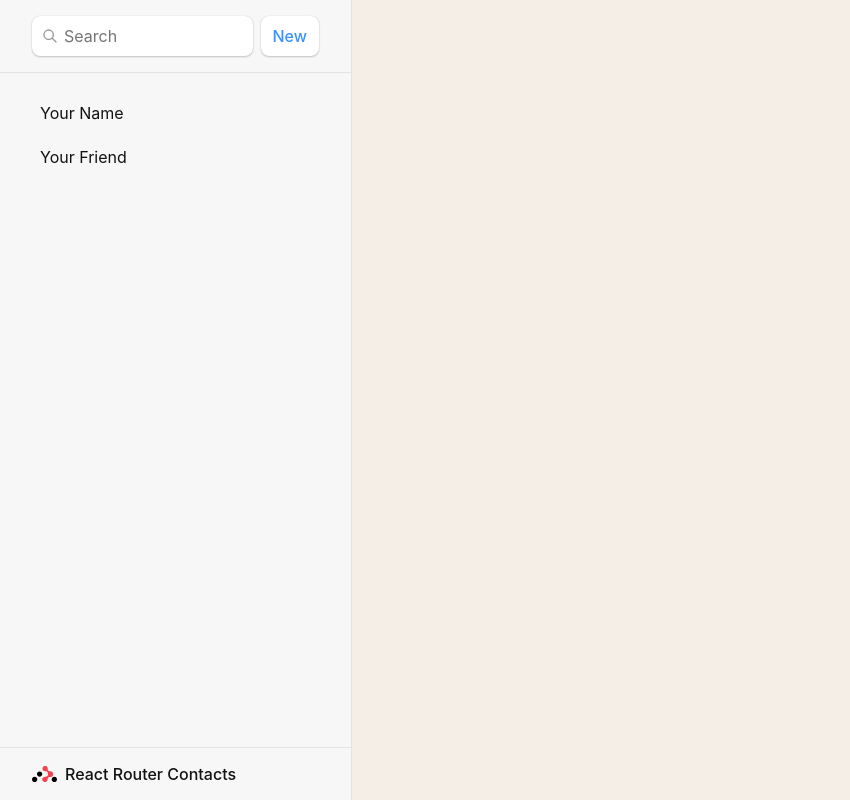
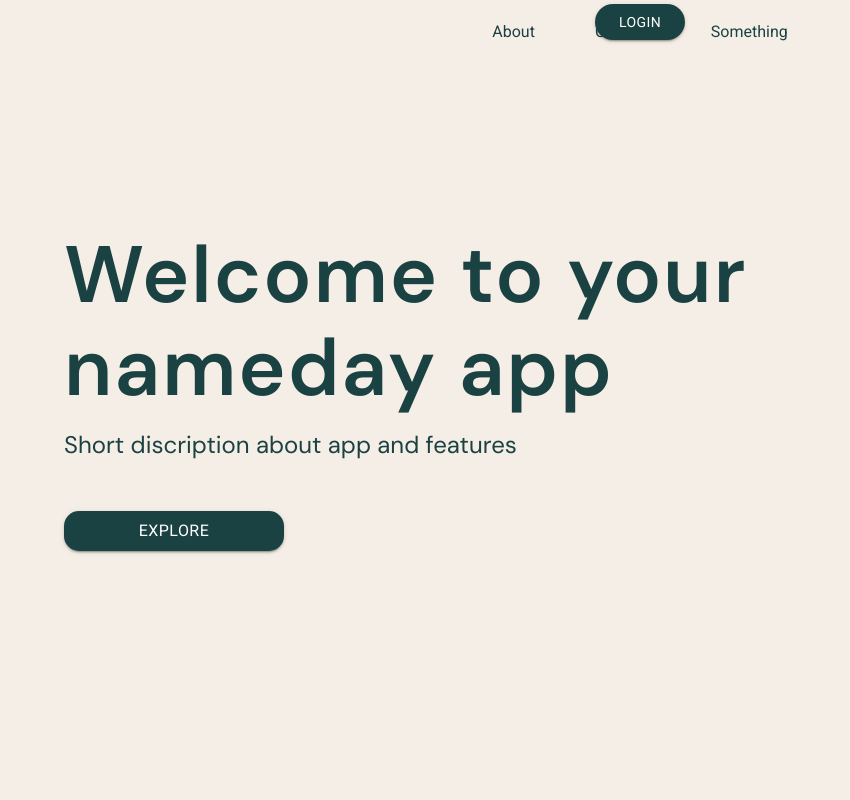
Before and after one commit to locusttoybox/login-signup, a React (Create React App) app: page / in a window 1280 px wide. Shown: the whole page, without its empty margins (0-850 px from the left). Built offline with nearby package versions, Linux system fonts and the light colour scheme.

Commit message:
router added, style changes, code cleanup

```diff
--- a/src/App.js
+++ /dev/null
@@ -1,76 +0,0 @@
-import React, { useState } from 'react';
-import './App.css';
-import Container from './screens/Container';
-import Login from './screens/Login';
-import Signup from './screens/Signup';
-import Landing from './screens/Landing';
-
-import { ThemeProvider, createTheme } from '@mui/material';
-
-
-const theme = createTheme({
-  palette: {
-    primary: {
-      main: '#5C8374',
-    },
-    secondary: {
-      main: '#1B4242',
-    },
-    common :{
-      main: '#9EC8B9',
-      light: '#A87C7C',
-      dark: 'black'
-    }
-  },
-  typography: {
-    h1 : {
-      fontSize: 80,
-      marginRight: 75,
-      fontFamily: 'DM Sans',
-      fontWeight: 600,
-      letterSpacing: 2,
-      color: '#1B4242'
-    },
-
-    h2 : {
-      fontSize: 32,
-      color: '#F5EEE6',
-      fontFamily: 'DM Sans',
-      fontWeight: 400,
-      letterSpacing: 1,
-    },
-
-    h3 : {
-      fontSize: 24,
-      fontFamily: 'DM Sans',
-    },
-
-    h4 : {
-      fontSize: 16,
-      color: '#F5EEE6',
-      fontFamily: 'Roboto',
-    },
-
-
-  }
-});
-
-function App() {
-  const [action, setAction] = useState('Login');
-
-  const handleActionChange = (newAction) => {
-    setAction(newAction);
-  };
-
-  return (
-    <ThemeProvider theme={theme}>
-      <Landing />
-      {/* <Login />
-      <Signup />  */}
-
-
-    </ThemeProvider>
-  );
-}
-
-export default App;
--- a/src/components/button/index.jsx
+++ b/src/components/button/index.jsx
@@ -1,5 +1,6 @@
 import { styled } from '@mui/system';
 import { Button as MButton } from '@mui/material';
+
 
 const StyledButton = styled(MButton)(({ theme, textColor, bgColor, small }) => ({
   backgroundColor: theme.palette.common[bgColor],
@@ -15,7 +16,7 @@ const StyledButton = styled(MButton)(({ theme, textColor, bgColor, small }) => (
   },
 }));
 
-const Button = ({ text, onClick, textColor, bgColor, small }) => {
+const Button = ({ text, onClick, textColor, bgColor, small, href }) => {
 
   return (
     <StyledButton
@@ -24,6 +25,7 @@ const Button = ({ text, onClick, textColor, bgColor, small }) => {
       textColor={textColor}
       bgColor={bgColor}
       small={small}
+      href={href}
     >
       {text}
     </StyledButton>
--- a/src/components/link/index.jsx
+++ b/src/components/link/index.jsx
@@ -8,9 +8,9 @@ const StyledLink = styled(MLink) (({ theme, large }) => ({
         fontFamily: 'Roboto',
 }))
 
-const Link = ({ text, large }) => {
+const Link = ({ text, large, href }) => {
         return (
-        <StyledLink href='#' large={large}>
+        <StyledLink href={href} large={large}>
          {text}
         </StyledLink>
         )
--- a/src/index.css
+++ b/src/index.css
@@ -181,12 +181,6 @@ form[action$="destroy"] button {
   clip: rect(0, 0, 0, 0);
   white-space: nowrap;
   border-width: 0;
-}
-
-#root {
-  display: flex;
-  height: 100%;
-  width: 100%;
 }
 
 #sidebar {
--- a/src/index.js
+++ b/src/index.js
@@ -4,25 +4,90 @@ import {
   createBrowserRouter,
   RouterProvider,
 } from "react-router-dom";
-import Root from "./routes/root";
+import Landing from './screens/Landing';
+import Login from './screens/Login';
+import Signup from './screens/Signup';
+import ErrorPage from "./screens/ErrorPage";
 import './index.css';
-import App from './App';
 import reportWebVitals from './reportWebVitals';
+
+import { ThemeProvider, createTheme } from '@mui/material';
+
+const theme = createTheme({
+  palette: {
+    primary: {
+      main: '#5C8374',
+    },
+    secondary: {
+      main: '#1B4242',
+    },
+    common :{
+      main: '#9EC8B9',
+      light: '#A87C7C',
+      dark: 'black'
+    }
+  },
+  typography: {
+    h1 : {
+      fontSize: 80,
+      marginRight: 75,
+      fontFamily: 'DM Sans',
+      fontWeight: 600,
+      letterSpacing: 2,
+      color: '#1B4242'
+    },
+
+    h2 : {
+      fontSize: 32,
+      color: '#F5EEE6',
+      fontFamily: 'DM Sans',
+      fontWeight: 400,
+      letterSpacing: 1,
+    },
+
+    h3 : {
+      fontSize: 24,
+      fontFamily: 'DM Sans',
+    },
+
+    h4 : {
+      fontSize: 16,
+      color: '#F5EEE6',
+      fontFamily: 'Roboto',
+    },
+
+
+  }
+});
 
 const router = createBrowserRouter([
   {
     path: "/",
-    element: <Root />,
+    element: <Landing />,
+    errorElement: <ErrorPage />,
   },
+
+  {
+    path: "login",
+    element: <Login />,
+    errorElement: <ErrorPage />,
+  },
+
+  {
+    path: "sign-up",
+    element: <Signup />,
+    errorElement: <ErrorPage />,
+  },
+
 ]);
+
 
 const root = ReactDOM.createRoot(document.getElementById('root'));
 root.render(
   <React.StrictMode>
-      <RouterProvider router={router} >
-        <App />
-      </RouterProvider>
-
+    <ThemeProvider theme={theme}>
+      <RouterProvider router={router} />
+    </ThemeProvider>
   </React.StrictMode>
 );
 
--- a/src/routes/root.jsx
+++ /dev/null
@@ -1,43 +0,0 @@
-export default function Root() {
-    return (
-      <>
-        <div id="sidebar">
-          <h1>React Router Contacts</h1>
-          <div>
-            <form id="search-form" role="search">
-              <input
-                id="q"
-                aria-label="Search contacts"
-                placeholder="Search"
-                type="search"
-                name="q"
-              />
-              <div
-                id="search-spinner"
-                aria-hidden
-                hidden={true}
-              />
-              <div
-                className="sr-only"
-                aria-live="polite"
-              ></div>
-            </form>
-            <form method="post">
-              <button type="submit">New</button>
-            </form>
-          </div>
-          <nav>
-            <ul>
-              <li>
-                <a href={`/contacts/1`}>Your Name</a>
-              </li>
-              <li>
-                <a href={`/contacts/2`}>Your Friend</a>
-              </li>
-            </ul>
-          </nav>
-        </div>
-        <div id="detail"></div>
-      </>
-    );
-  }
--- /dev/null
+++ b/src/screens/ErrorPage.jsx
@@ -0,0 +1,16 @@
+import { useRouteError } from "react-router-dom";
+
+export default function ErrorPage() {
+  const error = useRouteError();
+  console.error(error);
+
+  return (
+    <div id="error-page">
+      <h1>Oops!</h1>
+      <p>Sorry, an unexpected error has occurred.</p>
+      <p>
+        <i>{error.statusText || error.message}</i>
+      </p>
+    </div>
+  );
+}
--- a/src/screens/Landing.jsx
+++ b/src/screens/Landing.jsx
@@ -24,7 +24,7 @@ const Landing = () => {
                         </div>
                     </Box>
                     <Box className='login-landing'>
-                        <Button  text='Login' small bgColor='light' />
+                        <Button href='login' text='Login' small bgColor='light' />
                     </Box>
                 </Toolbar>
             </AppBar>
--- a/src/screens/Login.jsx
+++ b/src/screens/Login.jsx
@@ -48,7 +48,7 @@ const Login = ({ onSubmit }) => {
             <Button text="Login" onClick={() => setActive('login')} />
           </div>
           <Grid item xs={12} className='create-link' size='h2'>
-              <Link text='Create account'/>
+              <Link href='sign-up' text='Create account'/>
           </Grid>
       </div>
     </div>
```
Also changed, not shown: src/error-page.jsx (deleted).
